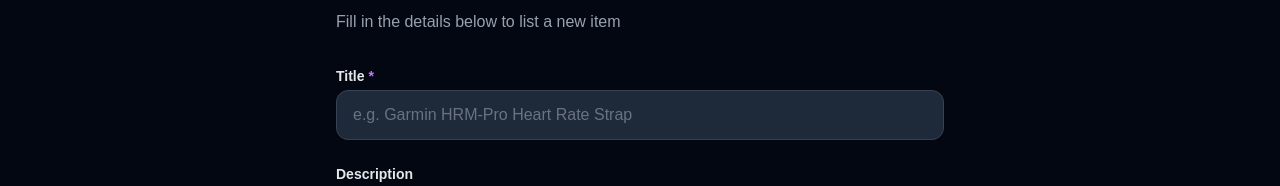
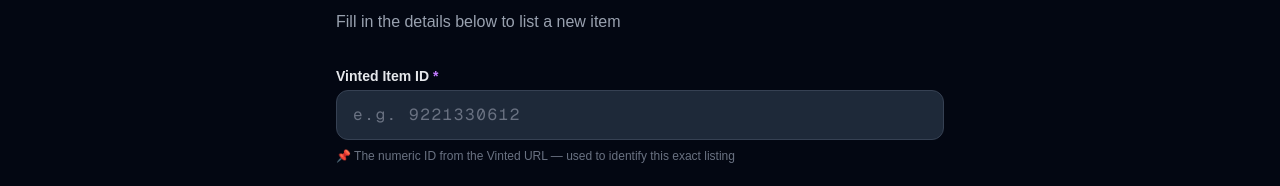
Before and after one commit to KarimElSabry/pulsegear-platform, a Next.js app: page /admin in a window 1280 px wide. Shown: the part 674-860 px from the top of the page. Built offline with nearby package versions, Linux system fonts and the light colour scheme; no server answers.

Commit message:
fix: adding Vinted IDs into admin page to improve tracking

```diff
--- a/src/app/admin/actions.ts
+++ b/src/app/admin/actions.ts
@@ -84,7 +84,6 @@ export async function addProduct(formData: FormData): Promise<void> {
 
   const sourceUrl = (formData.get('source_url') as string) || undefined
 
-  // ✅ FIX: مباشرة بنتحقق من القيمة اللي بتيجي من الـ form بدل الـ conditionMap
   const validConditions: ProductCondition[] = [
     'New with tags',
     'New without tags',
@@ -99,6 +98,9 @@ export async function addProduct(formData: FormData): Promise<void> {
     : undefined
 
   const isReservable = formData.get('is_reservable') === 'true'
+
+  // ✅ NEW — بناخد الـ vinted_id من الـ form
+  const vintedId = (formData.get('vinted_id') as string) || undefined
 
   await ProductService.createProduct(
     {
@@ -116,6 +118,7 @@ export async function addProduct(formData: FormData): Promise<void> {
       source_url:     sourceUrl,
       status:         'available',
       is_reservable:  isReservable,
+      vinted_id:      vintedId, // ✅ NEW
     },
     imageUrls
   )
--- a/src/app/admin/page.tsx
+++ b/src/app/admin/page.tsx
@@ -14,6 +14,22 @@ export default function AdminPage() {
         </div>
 
         <form action={addProduct} className="space-y-6">
+
+          {/* ✅ Vinted Item ID — NEW FIELD */}
+          <div className="space-y-1">
+            <label className="block text-sm font-semibold text-gray-200">
+              Vinted Item ID <span className="text-purple-400">*</span>
+            </label>
+            <input
+              name="vinted_id"
+              required
+              className="w-full bg-gray-800 border border-gray-700 rounded-xl px-4 py-3 text-white placeholder-gray-500 focus:outline-none focus:border-purple-500 focus:ring-1 focus:ring-purple-500 transition font-mono tracking-widest"
+              placeholder="e.g. 9221330612"
+            />
+            <p className="text-xs text-gray-500 mt-1">
+              📌 The numeric ID from the Vinted URL — used to identify this exact listing
+            </p>
+          </div>
 
           {/* Title */}
           <div className="space-y-1">
@@ -98,7 +114,6 @@ export default function AdminPage() {
                 className="w-full bg-gray-800 border border-gray-700 rounded-xl px-4 py-3 text-white focus:outline-none focus:border-purple-500 focus:ring-1 focus:ring-purple-500 transition"
               >
                 <option value="">Select...</option>
-                {/* ✅ Values now match the filter strings exactly */}
                 <option value="New with tags">New with tags</option>
                 <option value="New without tags">New without tags</option>
                 <option value="Very good">Very good</option>
@@ -113,7 +128,6 @@ export default function AdminPage() {
                 className="w-full bg-gray-800 border border-gray-700 rounded-xl px-4 py-3 text-white focus:outline-none focus:border-purple-500 focus:ring-1 focus:ring-purple-500 transition"
               >
                 <option value="">Select...</option>
-                {/* ✅ Values now match the filter strings exactly */}
                 <option value="Fitness Watches">Fitness Watches</option>
                 <option value="Heart Rate Straps">Heart Rate Straps</option>
                 <option value="Replacement Straps">Replacement Straps</option>
@@ -124,7 +138,7 @@ export default function AdminPage() {
             </div>
           </div>
 
-          {/* ✅ Allow Reservation */}
+          {/* Allow Reservation */}
           <div className="space-y-1">
             <label className="block text-sm font-semibold text-gray-200">
               Allow Reservation? <span className="text-purple-400">*</span>
--- a/src/app/admin/products/ManageProductsClient.tsx
+++ b/src/app/admin/products/ManageProductsClient.tsx
@@ -202,6 +202,14 @@ function EditProductModal({
             />
             <label htmlFor="featured" className="text-zinc-400 text-sm">Featured Product</label>
           </div>
+
+          {/* ✅ NEW — Vinted ID display (read-only in modal) */}
+          {product.vinted_id && (
+            <div className="bg-zinc-800/60 border border-zinc-700 rounded-xl px-4 py-3">
+              <p className="text-zinc-500 text-xs mb-1">Vinted ID</p>
+              <p className="text-violet-400 text-sm font-mono">{product.vinted_id}</p>
+            </div>
+          )}
 
           {/* Error */}
           {error && (
@@ -411,8 +419,15 @@ export default function ManageProductsClient({ products: initialProducts }: Prop
                     i % 2 === 0 ? 'bg-zinc-900' : 'bg-zinc-900/60'
                   }`}
                 >
-                  {/* Title */}
-                  <td className="p-4 text-white text-sm font-medium">{product.title}</td>
+                  {/* ✅ Title + Vinted ID subtle reference */}
+                  <td className="p-4">
+                    <p className="text-white text-sm font-medium">{product.title}</p>
+                    {product.vinted_id && (
+                      <p className="text-violet-500 text-xs font-mono mt-0.5">
+                        ID: {product.vinted_id}
+                      </p>
+                    )}
+                  </td>
 
                   {/* Status Badge */}
                   <td className="p-4">
@@ -491,6 +506,18 @@ export default function ManageProductsClient({ products: initialProducts }: Prop
                         ✏️ Edit
                       </button>
 
+                      {/* ✅ NEW — View on Vinted button */}
+                      {product.source_url && (
+                        <a
+                          href={product.source_url}
+                          target="_blank"
+                          rel="noopener noreferrer"
+                          className="bg-violet-600 hover:bg-violet-500 text-white px-3 py-1 rounded-lg text-xs font-bold transition"
+                        >
+                          🔗 Vinted
+                        </a>
+                      )}
+
                       {product.status === 'available' ? (
                         <>
                           <button
--- a/src/services/productService.ts
+++ b/src/services/productService.ts
@@ -1,4 +1,4 @@
-// src/services/productServices.ts
+// src/services/productService.ts
 
 import { createServerClient } from '@/lib/supabase'
 import type {
@@ -202,7 +202,7 @@ export class ProductService {
     }
   }
 
-  // ✅ Create Product — Fixed Explicit INSERT
+  // ✅ Create Product
   static async createProduct(
     product: Omit<Product, 'id' | 'created_at'>,
     imageUrls: string[]
@@ -211,7 +211,6 @@ export class ProductService {
 
     const slug = await generateUniqueSlug(supabase, product.title)
 
-    // ✅ Explicit INSERT — no extra fields leaked from the Product object
     const { data, error } = await supabase
       .from('products')
       .insert({
@@ -230,6 +229,7 @@ export class ProductService {
         source_url:      product.source_url      ?? null,
         source_platform: product.source_platform ?? null,
         is_reservable:   product.is_reservable   ?? false,
+        vinted_id:       product.vinted_id       ?? null, // ✅ NEW
       })
       .select()
       .single()
@@ -274,7 +274,10 @@ export class ProductService {
     const supabase = this.getClient()
     const { error } = await supabase
       .from('products')
-      .update({ status, sold_at: status === 'sold' ? new Date().toISOString() : null })
+      .update({
+        status,
+        sold_at: status === 'sold' ? new Date().toISOString() : null
+      })
       .eq('id', id)
 
     if (error) {
--- a/src/types/product.ts
+++ b/src/types/product.ts
@@ -1,4 +1,4 @@
-// src/types/prodcuts.ts
+// src/types/product.ts
 
 // ─── Enums / Unions ───────────────────────────────────────────────────────────
 
@@ -38,7 +38,7 @@ export interface Product {
   size?:             string | null
 
   // 🔖 Reservation
-  is_reservable:     boolean             // ✅ من الـ DB — true أو false
+  is_reservable:     boolean
 
   // 💰 Pricing
   price_egp:         number
@@ -50,12 +50,15 @@ export interface Product {
   featured?:         boolean
 
   // 🔥 Deals
-  is_deal?:          boolean            // ✅ NEW
+  is_deal?:          boolean
 
   // 🔗 Source
   source?:           ProductSource
   source_url?:       string
   source_platform?:  ProductPlatform
+
+  // ✅ NEW — Vinted Item ID
+  vinted_id?:        string
 
   // 🕐 Timestamps
   created_at?:       string
@@ -82,7 +85,7 @@ export interface ProductFilters {
   category?:  string
   status?:    ProductStatus
   featured?:  boolean
-  is_deal?:   boolean                   // ✅ NEW
+  is_deal?:   boolean
   search?:    string
   page?:      number
   limit?:     number
```
